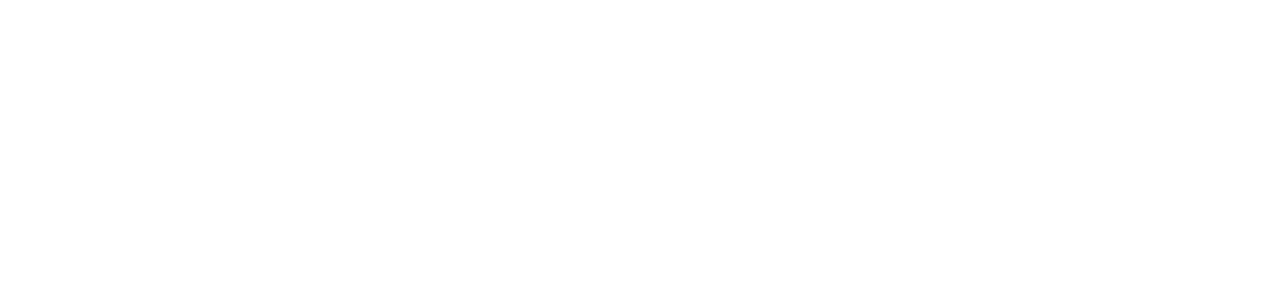
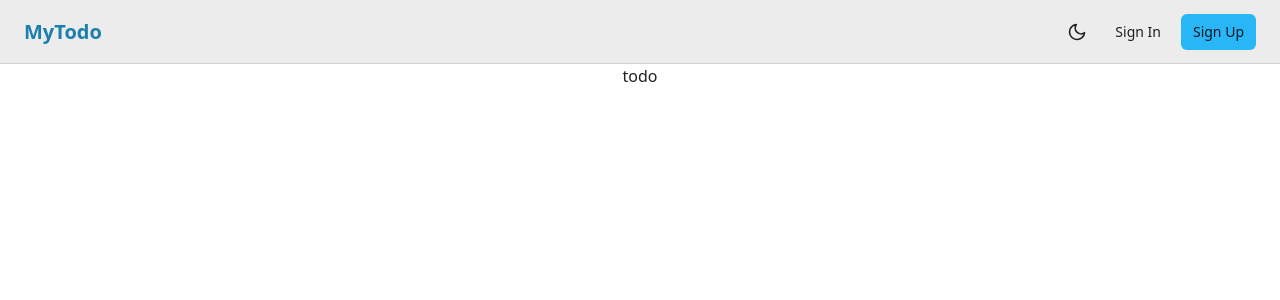
Before and after one commit to hanm9el/lecture-16-zustand, a React (Vite) app: page / in a window 1280 px wide. Shown: the top 300 px of the page. Built offline with nearby package versions, Linux system fonts and the light colour scheme.

Commit message:
useThemeStore 통한 테마 작성 완료

```diff
--- a/src/App.tsx
+++ b/src/App.tsx
@@ -3,28 +3,21 @@
 import TodoPage from "./pages/TodoPage.tsx";
 import SignIn from "./pages/SignIn.tsx";
 import SignUp from "./pages/SignUp.tsx";
+import NavBar from "./components/common/NavBar.tsx";
 
 function App() {
-    return (
-        <BrowserRouter>
-            <div
-                className={twMerge(
-                    ["min-h-dvh"],
-                    ["flex", "flex-col"],
-                    ["bg-background-default"],
-                )}
-            >
-                <header></header>
-                <main className={twMerge(["flex-1", "mx-auto", "px-4"])}>
-                    <Routes>
-                        <Route path={"/"} element={<TodoPage />} />
-                        <Route path={"/sign-in"} element={<SignIn />} />
-                        <Route path={"/sign-up"} element={<SignUp />} />
-                    </Routes>
-                </main>
-            </div>
-        </BrowserRouter>
-    );
+    return <BrowserRouter>
+        <div className={twMerge(['min-h-dvh'],['flex','flex-col'],['bg-background-default'])}>
+            <NavBar/>
+            <main className={twMerge(['flex-1','mx-auto','px-4'])}>
+                <Routes>
+                    <Route path={"/"} element={<TodoPage/>}/>
+                    <Route path={"/sign-in"} element={<SignIn/>}/>
+                    <Route path={"/sign-up"} element={<SignUp/>}/>
+                </Routes>
+            </main>
+        </div>
+    </BrowserRouter>;
 }
 
 export default App;
--- a/src/components/common/NavBar.tsx
+++ b/src/components/common/NavBar.tsx
@@ -1,7 +1,18 @@
 import { twMerge } from "tailwind-merge";
 import { Link } from "react-router";
+import { useThemeStore } from "../../stores/useThemeStore.ts";
+import { FiMoon, FiSun } from "react-icons/fi";
+import { useEffect } from "react";
 
 function NavBar() {
+    const { isDark, toggleTheme } = useThemeStore();
+
+    useEffect(() => {
+        const html = document.documentElement;
+        if (isDark) html.classList.add("dark");
+        else html.classList.remove("dark");
+    }, [isDark]);
+
     // sticky : 스크롤을 내리더라도 그 자리에 계속 존재하라는 tailwind 클래스
     // top-0 : 부모를 기준 잡아, 부모 상단에서 0px 위치에 존재
     // z-index : z-index 레이어
@@ -24,7 +35,16 @@
             >
                 MyTodo
             </Link>
-            <div>
+            <div className={twMerge(["flex", "items-center", "gap-2"])}>
+                <button
+                    onClick={toggleTheme}
+                    className={twMerge(
+                        ["p-2"],
+                        ["rounded-full", "transition"],
+                        ["hover:bg-divider"],
+                    )}>
+                    {isDark ? <FiSun size={20} /> : <FiMoon size={20} />}
+                </button>
                 <Link
                     to={"/sign-in"}
                     className={twMerge(
--- a/src/pages/TodoPage.tsx
+++ b/src/pages/TodoPage.tsx
@@ -1,5 +1,7 @@
+
+
 function TodoPage() {
-    return <></>
+    return<>todo</>
 }
 
 export default TodoPage;
--- /dev/null
+++ b/src/stores/useThemeStore.ts
@@ -0,0 +1,21 @@
+import { create } from "zustand";
+import { persist } from "zustand/middleware";
+
+interface ThemeStore {
+    isDark: boolean;
+    // 밑에꺼를 toggleTheme: () => void 이렇게 써도 됨 같은거임
+    toggleTheme: VoidFunction
+}
+// create() 를 실행하면, 함수가 리턴이 되고 그걸 또 다시 실행하기 때문에 소괄호가 2번
+export const useThemeStore = create<ThemeStore>()(
+    // 저장소 초기값 저장
+    persist(
+        set => ({
+            isDark: false,
+            // toggleTheme를 실행하면, 저장소 값을 바꾸는데
+            // 지금 현재 값을 받아서 그 중 isDark의 값을 현재 값으 반대로 저장해라
+            toggleTheme: () => set(state => ({ isDark: !state.isDark })),
+        }),
+        {name: "theme-storage"},
+    )
+)
```
